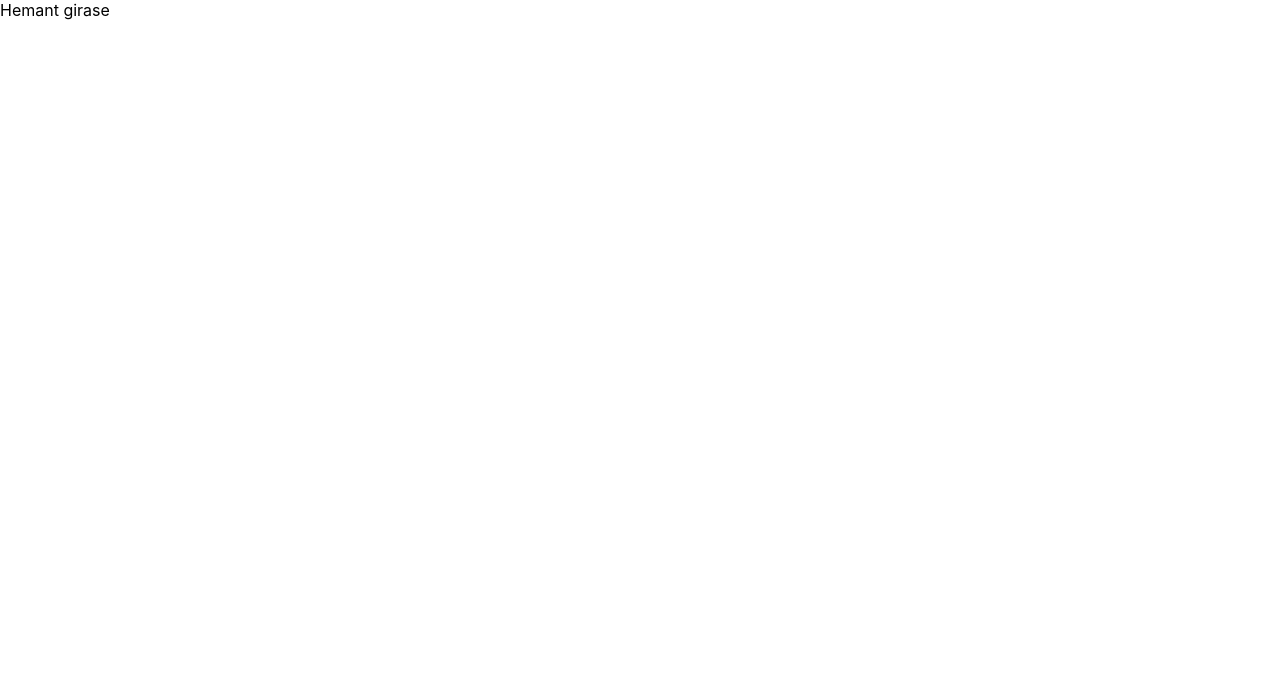
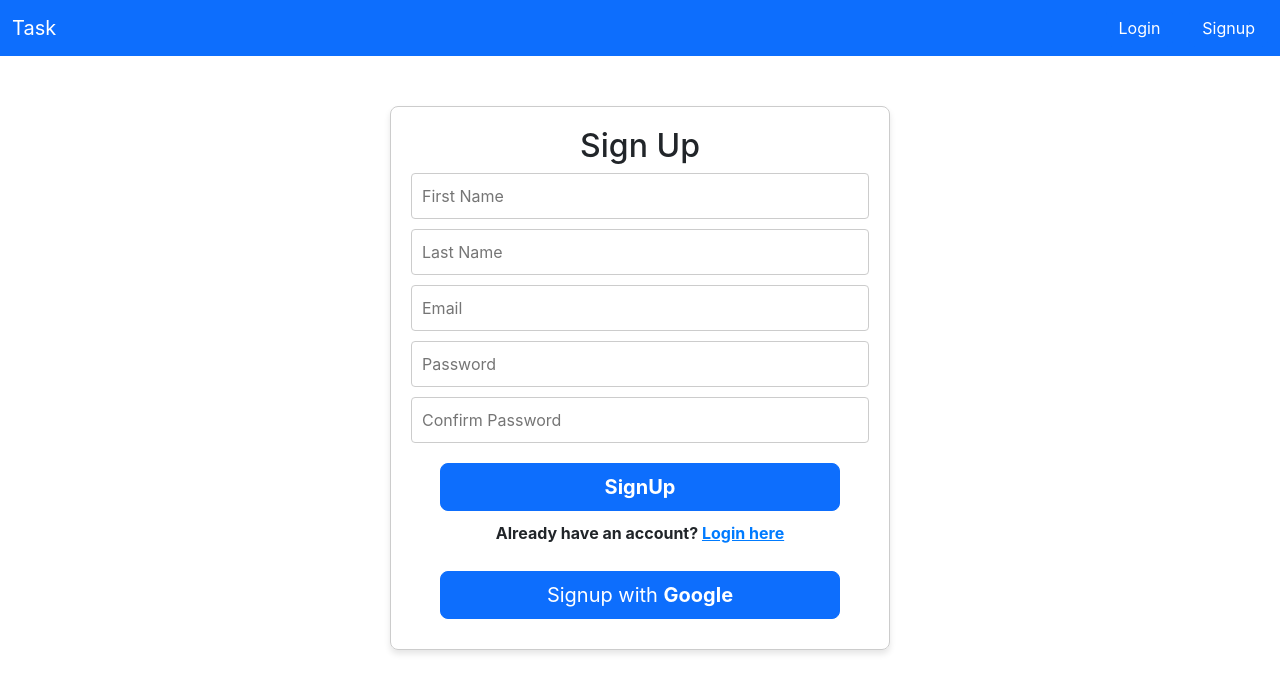
Before and after one commit to he-kishor/task_manageApp, a React (Create React App) app: page /signup in a window 1280 px wide. Shown: the top 692 px of the page. Built offline with nearby package versions, Linux system fonts and the light colour scheme.

Commit message:
signup component add

```diff
--- a/package.json
+++ b/package.json
@@ -8,6 +8,7 @@
     "@testing-library/user-event": "^13.5.0",
     "react": "^18.3.1",
     "react-dom": "^18.3.1",
+    "react-router-dom": "^7.0.1",
     "react-scripts": "5.0.1",
     "web-vitals": "^2.1.4"
   },
--- a/public/index.html
+++ b/public/index.html
@@ -10,34 +10,19 @@
       content="Web site created using create-react-app"
     />
     <link rel="apple-touch-icon" href="%PUBLIC_URL%/logo192.png" />
-    <!--
-      manifest.json provides metadata used when your web app is installed on a
-      user's mobile device or desktop. See https://developers.google.com/web/fundamentals/web-app-manifest/
-    -->
+    <link href="https://cdn.jsdelivr.net/npm/bootstrap@5.3.3/dist/css/bootstrap.min.css" rel="stylesheet" integrity="sha384-QWTKZyjpPEjISv5WaRU9OFeRpok6YctnYmDr5pNlyT2bRjXh0JMhjY6hW+ALEwIH" crossorigin="anonymous">
+
     <link rel="manifest" href="%PUBLIC_URL%/manifest.json" />
-    <!--
-      Notice the use of %PUBLIC_URL% in the tags above.
-      It will be replaced with the URL of the `public` folder during the build.
-      Only files inside the `public` folder can be referenced from the HTML.
 
-      Unlike "/favicon.ico" or "favicon.ico", "%PUBLIC_URL%/favicon.ico" will
-      work correctly both with client-side routing and a non-root public URL.
-      Learn how to configure a non-root public URL by running `npm run build`.
-    -->
     <title>React App</title>
   </head>
   <body>
-    <noscript>You need to enable JavaScript to run this app.</noscript>
+    <script src="https://cdn.jsdelivr.net/npm/bootstrap@5.3.3/dist/js/bootstrap.bundle.min.js" integrity="sha384-YvpcrYf0tY3lHB60NNkmXc5s9fDVZLESaAA55NDzOxhy9GkcIdslK1eN7N6jIeHz" crossorigin="anonymous"></script>
+  </body>
+    <script src="https://cdn.jsdelivr.net/npm/@popperjs/core@2.11.8/dist/umd/popper.min.js" integrity="sha384-I7E8VVD/ismYTF4hNIPjVp/Zjvgyol6VFvRkX/vR+Vc4jQkC+hVqc2pM8ODewa9r" crossorigin="anonymous"></script>
+ <script src="https://cdn.jsdelivr.net/npm/bootstrap@5.3.3/dist/js/bootstrap.min.js" integrity="sha384-0pUGZvbkm6XF6gxjEnlmuGrJXVbNuzT9qBBavbLwCsOGabYfZo0T0to5eqruptLy" crossorigin="anonymous"></script>
+
     <div id="root"></div>
-    <!--
-      This HTML file is a template.
-      If you open it directly in the browser, you will see an empty page.
 
-      You can add webfonts, meta tags, or analytics to this file.
-      The build step will place the bundled scripts into the <body> tag.
-
-      To begin the development, run `npm start` or `yarn start`.
-      To create a production bundle, use `npm run build` or `yarn build`.
-    -->
   </body>
 </html>
--- a/src/App.js
+++ b/src/App.js
@@ -1,14 +1,20 @@
-import './App.css';
-import React, { Component } from 'react';
+import React from 'react';
+import { BrowserRouter as Router, Routes, Route } from 'react-router-dom';
+import Navbar from './component/navbar';
+import Login from './component/login';
+import Signup from './component/signup';
+function App() {
+  return (
+    <Router>
+      <div>
+        <Navbar />
+        <Routes>
+          <Route path="/" element={<Login />} />
+          <Route path="/signup" element={<Signup/>}/>
+        </Routes>
+      </div>
+    </Router>
+  );
+}
 
-export default class App extends Component {
-  render() {
-
-    return (
-      <div>
-        <h>Hemant girase</h>
-
-      </div>
-    );
-  }
-}
+export default App;
--- /dev/null
+++ b/src/component/login.css
@@ -0,0 +1,63 @@
+.login-container {
+    width: 500px;
+    margin: 50px auto;
+    padding: 20px;
+    border: 1px solid #ccc;
+    border-radius: 8px;
+    box-shadow: 0 4px 6px rgba(0, 0, 0, 0.1);
+    text-align: center;
+    align-items: center;
+  }
+  .signup-link {
+    color: blue;
+}
+
+  .login-title {
+    font-size: 1.5rem;
+    margin-bottom: 1rem;
+  }
+
+  .login-form {
+    display: flex;
+    flex-direction: column;
+    gap: 1rem;
+
+  }
+
+  .login-input {
+    padding: 10px;
+    border: 1px solid #ccc;
+    border-radius: 4px;
+  }
+
+
+
+ /* Style for the Login button */
+
+
+.custom-login-btn:active {
+    background-color: #003366; /* Dark blue on click */
+}
+.btn-lg:hover{
+ background-color:#003366 ;
+ color: white;
+}
+span{
+    color:blue;
+}
+
+/* Style for the Google login button */
+.loginwithgoogle{
+    align-items: center;
+
+}
+
+.login-container span:hover {
+    color: #003366 ; /* Change color on hover */
+  }
+.btn-google{
+    width:200px;
+
+}
+
+/* Ensure the form and its contents are centered */
--- /dev/null
+++ b/src/component/login.js
@@ -0,0 +1,21 @@
+import React from 'react';
+import './login.css';
+import { useNavigate } from 'react-router-dom';
+export default function Login() {
+    const navigate = useNavigate();
+  return (
+    <div className="login-container">
+    <h2 className="login-title">Login</h2>
+    <form className="login-form">
+    <input type="text" placeholder="Username" className="login-input" />
+    <input type="password" placeholder="Password" className="login-input" />
+    <button type="button" class="btn btn-primary btn-lg custom-login-btn"><b>Login</b></button>
+    <p><b>Don't have an account?  <span span onClick={() => navigate('/signup')}>Signup</span></b></p>
+    <div className='loginwithgoogle'>
+    <button type="button" class="btn btn-primary btn-lg btn-google">Login with <b>Google</b></button>
+    </div>
+  </form>
+</div>
+
+  );
+}
--- /dev/null
+++ b/src/component/navbar.css
@@ -0,0 +1,5 @@
+.btn-primary:hover {
+    background-color: white;
+    color: blue;
+    border: 1px solid blue; /* Keep the border consistent on hover */
+  }
--- /dev/null
+++ b/src/component/navbar.js
@@ -0,0 +1,24 @@
+import './navbar.css';
+import React from 'react';
+import { useNavigate } from 'react-router-dom';
+export default function Navbar() {
+    const navigate = useNavigate();
+  return (
+    <div>
+      < nav className="navbar bg-primary" data-bs-theme="dark">
+
+  <div className="container-fluid">
+    <a className="navbar-brand">Task</a>
+    <form className="d-flex" role="search">
+    <div class="d-grid gap-2 d-md-flex justify-content-md-end">
+     <button class="btn btn-primary me-md-2" type="button" onClick={() => navigate('/')}>Login</button>
+     <button class="btn btn-primary" type="button" onClick={() => navigate('/signup')}>Signup</button>
+   </div>
+
+     </form>
+  </div>
+
+      </nav>
+    </div>
+  );
+}
--- /dev/null
+++ b/src/component/signup.css
@@ -0,0 +1,94 @@
+/* signup.css */
+.signup-container {
+    width: 500px;
+    margin: 50px auto;
+    padding: 20px;
+    border: 1px solid #ccc;
+    border-radius: 8px;
+    box-shadow: 0 4px 6px rgba(0, 0, 0, 0.1);
+    text-align: center;
+    align-items: center;
+  }
+  .headingsignup{
+    align-items:flex-start;
+  }
+  .signup-container.custom-login-btn{
+    width: 300px;
+  }
+  .signup-container input {
+    width: 100%;
+    padding: 10px;
+    margin-bottom: 10px;
+    border: 1px solid #ccc;
+    border-radius: 4px;
+  }
+  .signup-container-form{
+    display: flex;
+    flex-direction: column;
+    gap: 1rem;
+
+  }
+
+
+  .custom-login-btn:active {
+    background-color: #003366; /* Dark blue on click */
+}
+.btn-lg:hover{
+ background-color:#003366 ;
+ color: white;
+}
+span{
+    color:blue;
+}
+
+/* Style for the Google login button */
+.loginwithgoogle{
+    align-items: center;
+
+}
+
+.login-container span:hover {
+    color: #003366 ; /* Change color on hover */
+  }
+.btn-google{
+    width:200px;
+
+}
+
+
+.button-section {
+    display: flex;
+    flex-direction: column; /* Stack buttons vertically */
+    align-items: center;    /* Center align items */
+    width: 100%;            /* Full width */
+  }
+
+  /* Style for buttons */
+  .button-section button {
+    width: 100%;            /* Full width buttons */
+    max-width: 400px;       /* Optional: Limit button width */
+    margin: 10px 0;         /* Space between buttons */
+    text-align: center;     /* Center text in the buttons */
+  }
+
+  /* Style for the text link (span) */
+  .button-section span {
+    color: #007bff;         /* Blue color */
+    cursor: pointer;        /* Pointer cursor */
+    text-decoration: underline;
+    margin-top: 10px;       /* Add space above */
+  }
+
+  .button-section span:hover {
+    color: #0056b3;         /* Darker blue on hover */
+  }
+
+  .error-message {
+    color: red;
+    margin-top: 10px;
+  }
+
+  .success-message {
+    color: green;
+    margin-top: 10px;
+  }
--- /dev/null
+++ b/src/component/signup.js
@@ -0,0 +1,128 @@
+import React, { useState } from 'react';
+import { useNavigate } from 'react-router-dom';  // For programmatic navigation
+import './signup.css';
+export default function Signup() {
+
+    const navigate = useNavigate();
+    //state for body param
+    const [formData, setFormData] = useState({
+        fname: '',
+        lname: '',
+        email: '',
+        pass: '',
+        confirmpass: '',
+    });
+    const [errorMessage, setErrorMessage] = useState('');
+    const [successMessage, setSuccessMessage] = useState('');
+    const handleInputChange =(e)=>{
+        const {name, value} = e.target;
+        console.log(formData);
+        setFormData({...formData,[name]:value});
+    };
+
+    const handleSignup = async()=>{
+
+        //checking validation
+        const{fname, lname, email, pass, confirmpass} =formData;
+        console.log(pass);
+        console.log(confirmpass);
+        if (pass!==confirmpass){
+            setErrorMessage('Password do not match')
+        }
+
+        if (!fname.trim() || !lname.trim() || !email.trim() || !pass.trim()){
+            setErrorMessage('All fields are required');
+        }
+
+        //API Requesting
+
+        const apiURL='https://task-managementapi-production.up.railway.app/api/users/signup';
+        const payload = {
+            fname,
+            lname,
+            email,
+            pass,
+          };
+
+          try{
+            const apiURL = 'https://task-managementapi-production.up.railway.app/api/users/signup';
+
+            const response = await fetch(apiURL, {
+              method: 'POST',
+              headers: { 'Content-Type': 'application/json' },
+              body: JSON.stringify(payload),
+              credentials: 'include', // Add if your server sends cookies
+               });
+
+            const data= await response.json();
+            console.log(response.status)
+            if (response.status === 201){
+                setSuccessMessage('Signup successful! Redirecting to login...');
+                setErrorMessage('');
+               setTimeout(() => navigate('/'), 3000); // Redirect to login after 3 seconds
+            }else {
+                setErrorMessage(data.message || 'Signup failed. Please try again.');
+                setSuccessMessage('');
+              }
+          }
+          catch (error) {
+            setErrorMessage('Something went wrong. Please try again later.');
+            setSuccessMessage('');
+          }
+    }
+
+  return (
+    <div className="signup-container">
+
+      <h2>Sign Up</h2>
+      <form>
+        <input
+          type="Text"
+          placeholder="First Name"
+          name='fname'
+          value={formData.fname}
+          onChange={handleInputChange}
+        />
+        <input
+          type="Text"
+          placeholder="Last Name"
+          name="lname"
+          value={formData.lname}
+          onChange={handleInputChange}
+        />
+         <input
+          type="email"
+          placeholder="Email"
+          name="email"
+          value={formData.email}
+          onChange={handleInputChange}
+        />
+        <input
+            type="password"
+            placeholder="Password"
+            name="pass"
+            value={formData.pass}
+            onChange={handleInputChange}
+
+        />
+
+        <input
+        type="password"
+        placeholder="Confirm Password"
+        name="confirmpass"
+        value={formData.confirmpass}
+        onChange={handleInputChange}
+        />
+        <div className='button-section'>
+        <button type="button" class="btn btn-primary btn-lg custom-login-btn" onClick={handleSignup}><b>SignUp</b></button>
+      <p>
+       <b> Already have an account? <span onClick={() => navigate('/')}>Login here</span></b>
+      </p>
+      <button type="button" class="btn btn-primary btn-lg btn-google">Signup with <b>Google</b></button>
+    </div>
+    </form>
+    {errorMessage && <div className="error-message">{errorMessage}</div>}
+    {successMessage && <div className="success-message">{successMessage}</div>}
+    </div>
+  );
+}
```
Also changed, not shown: src/App.css (line endings or trailing spaces), 1 other file (tests, documents, lock files or other folders).
